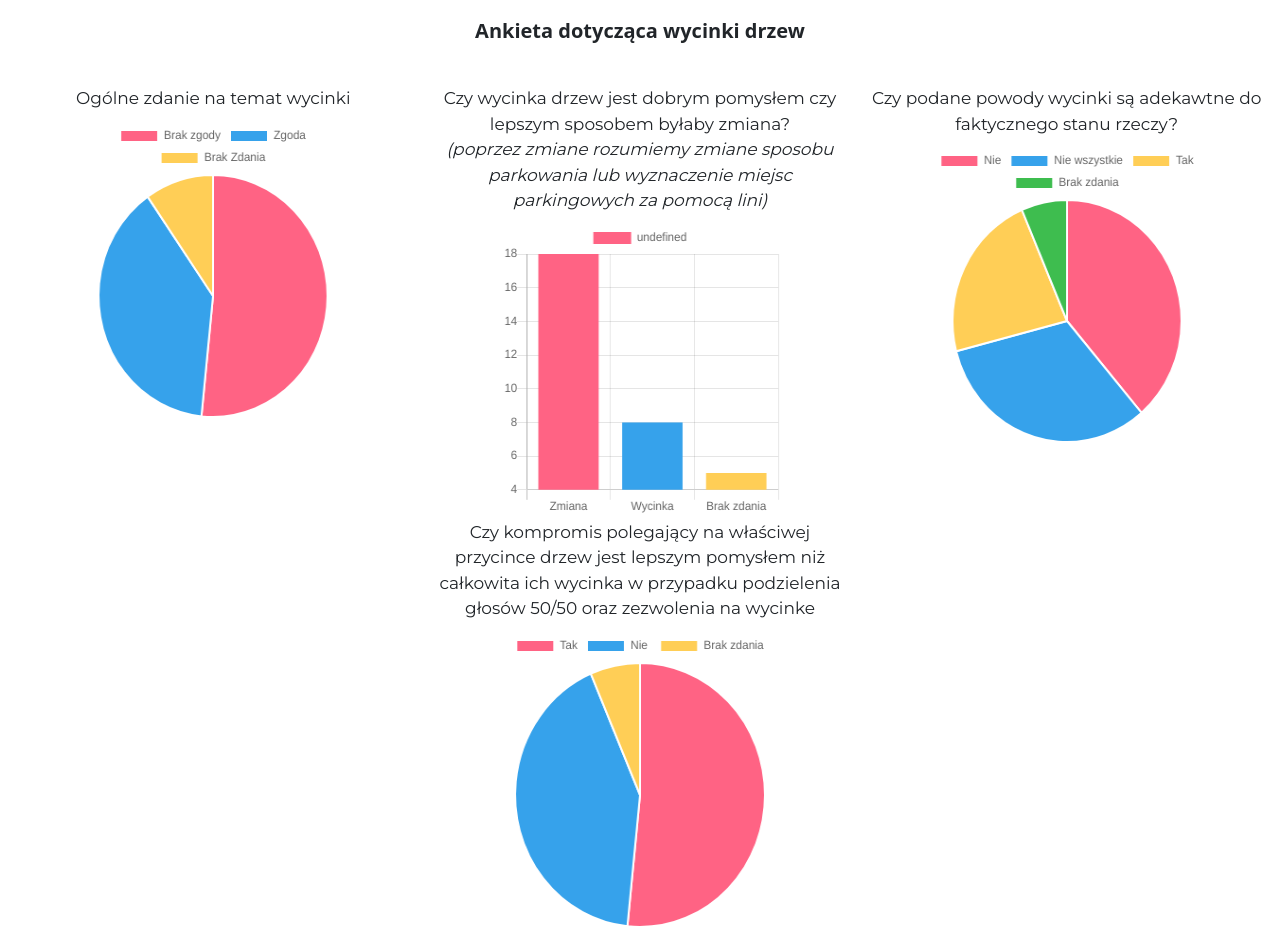
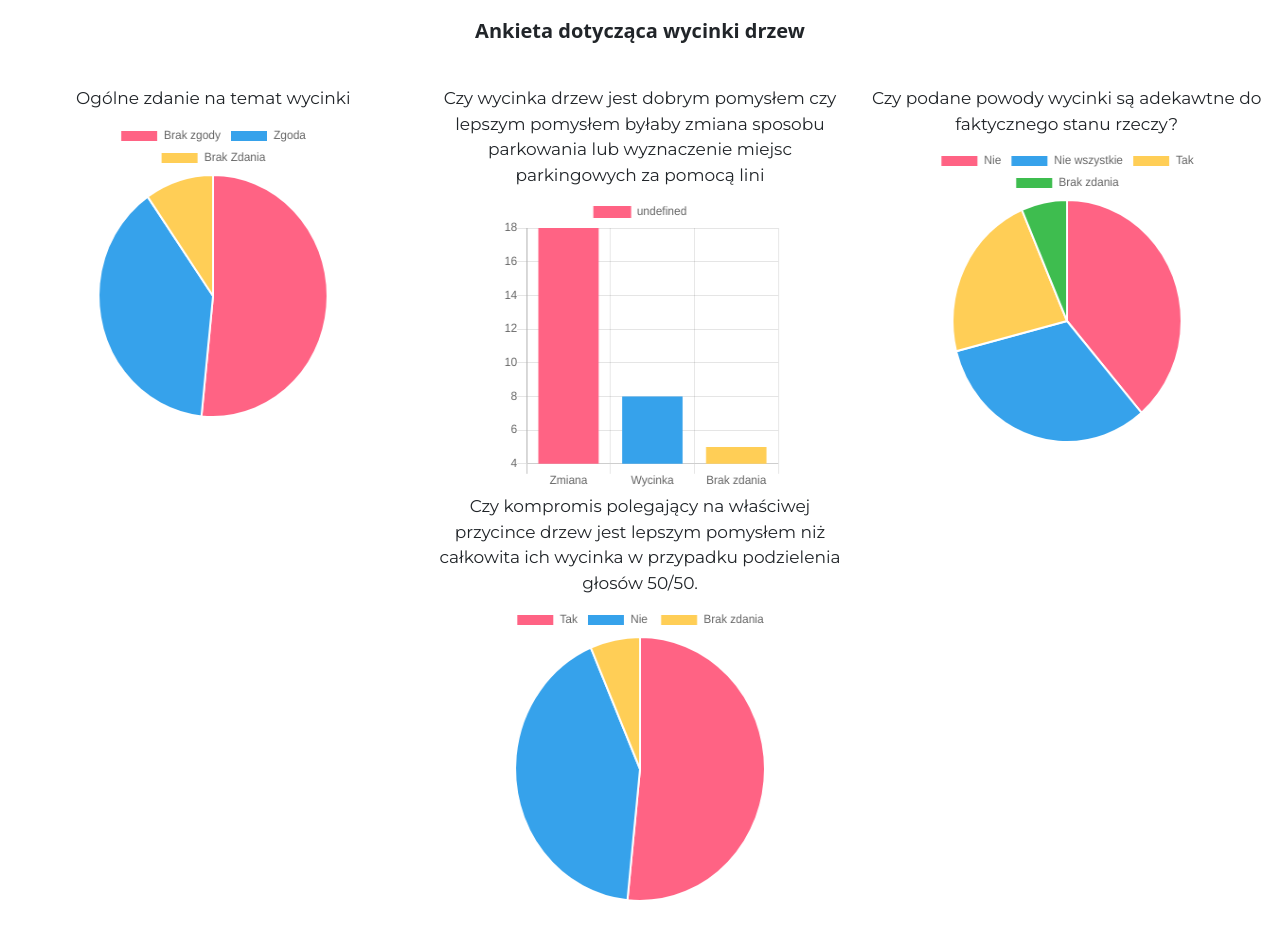
Before and after one commit to ankietaWyzynna/ankieta, a plain HTML site: page index.html in a window 1280 px wide. Drawn offline with nearby package versions, Linux system fonts and the light colour scheme.

Commit message:
Update index.html

```diff
--- a/index.html
+++ b/index.html
@@ -41,8 +41,7 @@
             </div>
             <div class="col-sm-12 col-md-4">
                 <div class="titleQuestion">
-                    Czy wycinka drzew jest dobrym pomysłem czy lepszym sposobem byłaby zmiana?<br />
-                    <i>(poprzez zmiane rozumiemy zmiane sposobu parkowania lub wyznaczenie miejsc parkingowych za pomocą lini)</i>
+                    Czy wycinka drzew jest dobrym pomysłem czy lepszym pomysłem byłaby zmiana sposobu parkowania lub wyznaczenie miejsc parkingowych za pomocą lini<br />
                 </div>
                 <canvas id="myChart2" width="200" height="200"></canvas>
             </div>
@@ -60,7 +59,7 @@
             </div>
             <div class=" col-sm-12 col-md-4">
                 <div class="titleQuestion">
-                    Czy kompromis polegający na właściwej przycince drzew jest lepszym pomysłem niż całkowita ich wycinka w przypadku podzielenia głosów 50/50 oraz zezwolenia na wycinke
+                    Czy kompromis polegający na właściwej przycince drzew jest lepszym pomysłem niż całkowita ich wycinka w przypadku podzielenia głosów 50/50.
                 </div>
                 <canvas id="myChart5" width="200" height="200"></canvas>
             </div>
```
